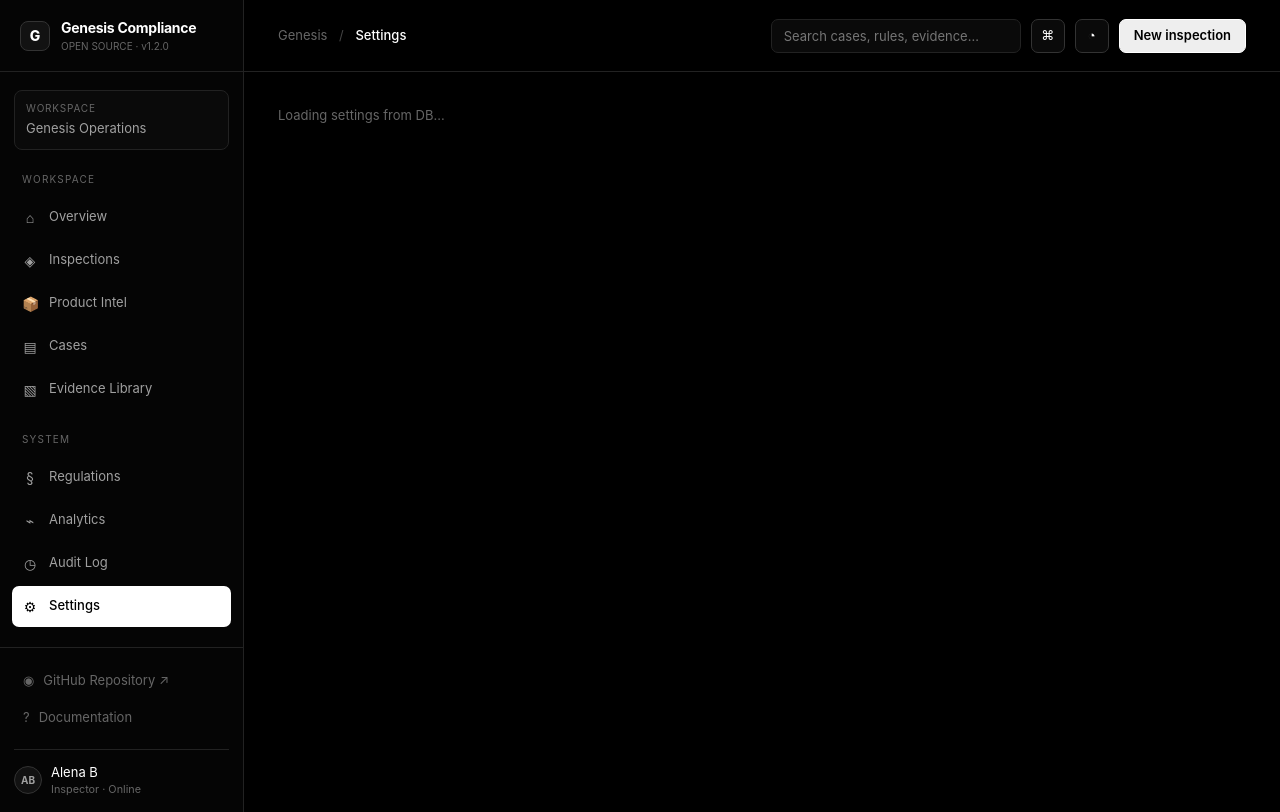
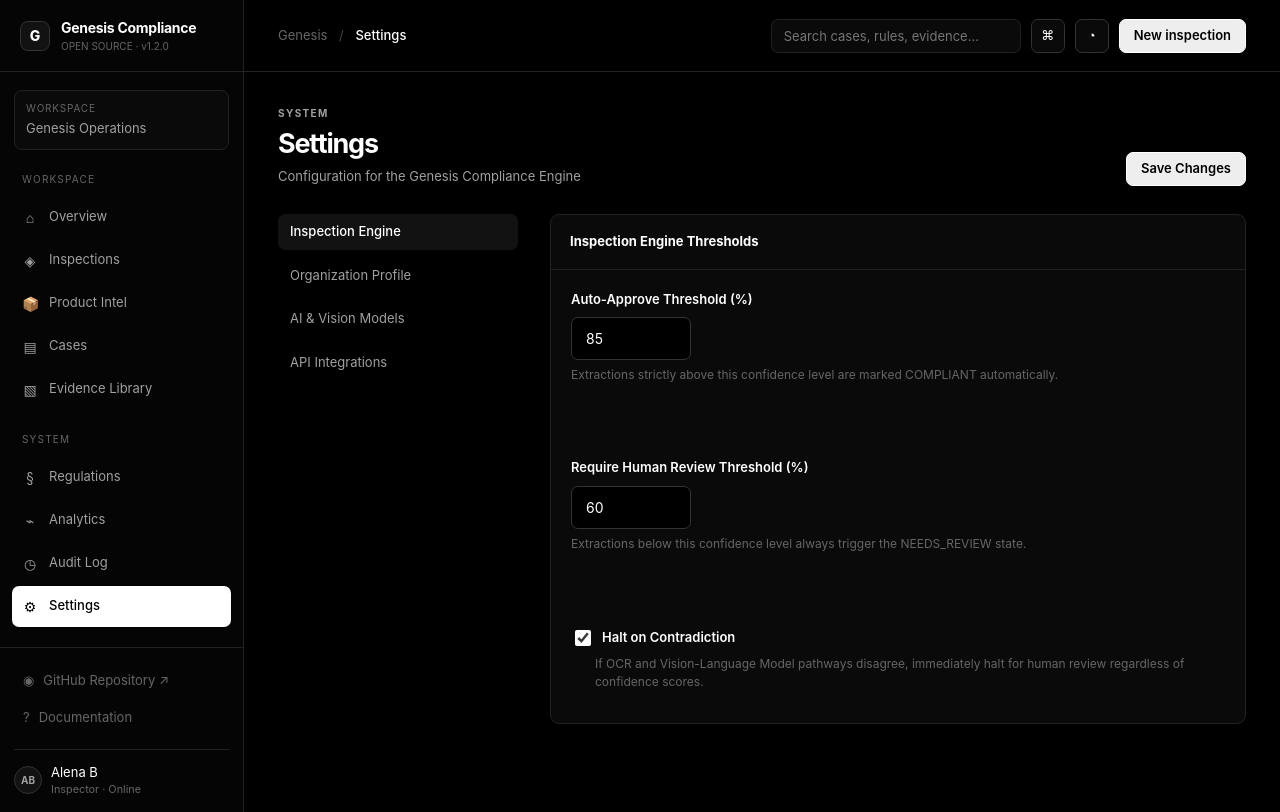
Before and after one commit to alena-tas12/sih2026, a React (Vite) app in the folder apps/web/: page /settings in a window 1280 px wide. Built offline with nearby package versions, Linux system fonts and the light colour scheme; no server answers.

Commit message:
feat: Add tabbed settings views and fix Topbar navigation

```diff
--- a/apps/web/src/components/Topbar.tsx
+++ b/apps/web/src/components/Topbar.tsx
@@ -1,8 +1,10 @@
 import React from 'react';
-import { useLocation } from 'react-router-dom';
+import { useLocation, useNavigate } from 'react-router-dom';
 
 export default function Topbar() {
   const location = useLocation();
+  const navigate = useNavigate();
+
   const path = location.pathname === '/' ? 'Overview' :
                location.pathname.slice(1).charAt(0).toUpperCase() + location.pathname.slice(2);
 
@@ -13,7 +15,7 @@ export default function Topbar() {
         <input className="search" placeholder="Search cases, rules, evidence…" />
         <button className="icon-btn">⌘</button>
         <button className="icon-btn">◔</button>
-        <button className="primary">New inspection</button>
+        <button className="primary" onClick={() => navigate('/inspections')}>New inspection</button>
       </div>
     </header>
   );
--- a/apps/web/src/pages/SettingsPage.tsx
+++ b/apps/web/src/pages/SettingsPage.tsx
@@ -1,6 +1,8 @@
 import React, { useState, useEffect } from 'react';
 
 export default function SettingsPage() {
+  const [activeTab, setActiveTab] = useState('engine');
+
   const [autoApprove, setAutoApprove] = useState(85);
   const [humanReview, setHumanReview] = useState(60);
   const [haltContradiction, setHaltContradiction] = useState(true);
@@ -14,7 +16,8 @@ export default function SettingsPage() {
         if (data.humanReview !== undefined) setHumanReview(data.humanReview);
         if (data.haltContradiction !== undefined) setHaltContradiction(data.haltContradiction);
         setLoading(false);
-      });
+      })
+      .catch(() => setLoading(false));
   }, []);
 
   const handleSave = async () => {
@@ -24,13 +27,22 @@ export default function SettingsPage() {
         headers: { 'Content-Type': 'application/json' },
         body: JSON.stringify({ autoApprove, humanReview, haltContradiction })
       });
-      alert(`Settings successfully saved to database!`);
+      alert(`Settings successfully saved!`);
     } catch (e) {
       alert('Failed to save settings to database.');
     }
   };
 
   if (loading) return <div className="content" style={{ color: 'var(--dim)' }}>Loading settings from DB...</div>;
+
+  const getTabStyle = (tab: string) => ({
+    padding: '8px 12px',
+    borderRadius: '7px',
+    cursor: 'pointer',
+    background: activeTab === tab ? 'var(--panel2)' : 'transparent',
+    fontWeight: activeTab === tab ? 500 : 400,
+    color: activeTab === tab ? 'var(--text)' : 'var(--muted)',
+  });
 
   return (
     <section className="content">
@@ -45,18 +57,19 @@ export default function SettingsPage() {
 
       <div style={{ display: 'grid', gridTemplateColumns: '240px 1fr', gap: '32px' }}>
         <div style={{ display: 'flex', flexDirection: 'column', gap: '8px' }}>
-          <div style={{ padding: '8px 12px', background: 'var(--panel2)', borderRadius: '7px', fontWeight: 500, color: 'var(--text)' }}>Inspection Engine</div>
-          <div style={{ padding: '8px 12px', color: 'var(--muted)', cursor: 'pointer' }}>Organization Profile</div>
-          <div style={{ padding: '8px 12px', color: 'var(--muted)', cursor: 'pointer' }}>AI & Vision Models</div>
-          <div style={{ padding: '8px 12px', color: 'var(--muted)', cursor: 'pointer' }}>API Integrations</div>
+          <div style={getTabStyle('engine')} onClick={() => setActiveTab('engine')}>Inspection Engine</div>
+          <div style={getTabStyle('org')} onClick={() => setActiveTab('org')}>Organization Profile</div>
+          <div style={getTabStyle('models')} onClick={() => setActiveTab('models')}>AI & Vision Models</div>
+          <div style={getTabStyle('api')} onClick={() => setActiveTab('api')}>API Integrations</div>
         </div>
 
         <div className="panel" style={{ alignSelf: 'start' }}>
+          {activeTab === 'engine' && (
+            <>
               <div className="panel-head">
                 <h2 className="panel-title">Inspection Engine Thresholds</h2>
               </div>
               <div className="panel-body" style={{ display: 'flex', flexDirection: 'column', gap: '24px' }}>
-
                 <div>
                   <label style={{ display: 'block', fontWeight: 600, color: 'var(--text)', marginBottom: '8px' }}>
                     Auto-Approve Threshold (%)
@@ -65,18 +78,11 @@ export default function SettingsPage() {
                     type="number"
                     value={autoApprove}
                     onChange={e => setAutoApprove(Number(e.target.value))}
-                style={{
-                  background: 'var(--bg)', border: '1px solid var(--line2)', color: 'var(--text)',
-                  padding: '10px 14px', borderRadius: '7px', width: '120px', fontSize: '14px', outline: 'none'
-                }}
+                    style={{ background: 'var(--bg)', border: '1px solid var(--line2)', color: 'var(--text)', padding: '10px 14px', borderRadius: '7px', width: '120px', fontSize: '14px', outline: 'none' }}
                   />
-              <p style={{ fontSize: '12px', color: 'var(--dim)', marginTop: '6px' }}>
-                Extractions strictly above this confidence level are marked COMPLIANT automatically.
-              </p>
+                  <p style={{ fontSize: '12px', color: 'var(--dim)', marginTop: '6px' }}>Extractions strictly above this confidence level are marked COMPLIANT automatically.</p>
                 </div>
-
                 <hr style={{ border: 'none', borderTop: '1px solid var(--line)' }} />
-
                 <div>
                   <label style={{ display: 'block', fontWeight: 600, color: 'var(--text)', marginBottom: '8px' }}>
                     Require Human Review Threshold (%)
@@ -85,18 +91,11 @@ export default function SettingsPage() {
                     type="number"
                     value={humanReview}
                     onChange={e => setHumanReview(Number(e.target.value))}
-                style={{
-                  background: 'var(--bg)', border: '1px solid var(--line2)', color: 'var(--text)',
-                  padding: '10px 14px', borderRadius: '7px', width: '120px', fontSize: '14px', outline: 'none'
-                }}
+                    style={{ background: 'var(--bg)', border: '1px solid var(--line2)', color: 'var(--text)', padding: '10px 14px', borderRadius: '7px', width: '120px', fontSize: '14px', outline: 'none' }}
                   />
-              <p style={{ fontSize: '12px', color: 'var(--dim)', marginTop: '6px' }}>
-                Extractions below this confidence level always trigger the NEEDS_REVIEW state.
-              </p>
+                  <p style={{ fontSize: '12px', color: 'var(--dim)', marginTop: '6px' }}>Extractions below this confidence level always trigger the NEEDS_REVIEW state.</p>
                 </div>
-
                 <hr style={{ border: 'none', borderTop: '1px solid var(--line)' }} />
-
                 <div>
                   <label style={{ display: 'flex', alignItems: 'center', gap: '8px', fontWeight: 600, color: 'var(--text)' }}>
                     <input
@@ -111,8 +110,98 @@ export default function SettingsPage() {
                     If OCR and Vision-Language Model pathways disagree, immediately halt for human review regardless of confidence scores.
                   </p>
                 </div>
+              </div>
+            </>
+          )}
 
+          {activeTab === 'org' && (
+            <>
+              <div className="panel-head">
+                <h2 className="panel-title">Organization Profile</h2>
               </div>
+              <div className="panel-body" style={{ display: 'flex', flexDirection: 'column', gap: '24px' }}>
+                <div>
+                  <label style={{ display: 'block', fontWeight: 600, color: 'var(--text)', marginBottom: '8px' }}>Workspace Name</label>
+                  <input type="text" className="search" style={{ width: '100%', maxWidth: '400px' }} defaultValue="Genesis Operations" />
+                </div>
+                <div>
+                  <label style={{ display: 'block', fontWeight: 600, color: 'var(--text)', marginBottom: '8px' }}>Legal Metrology Node ID</label>
+                  <input type="text" className="search" style={{ width: '100%', maxWidth: '400px' }} defaultValue="NODE-IND-TN-04" disabled />
+                  <p style={{ fontSize: '12px', color: 'var(--dim)', marginTop: '6px' }}>Immutable identifier registered with the central grid.</p>
+                </div>
+                <div>
+                  <label style={{ display: 'block', fontWeight: 600, color: 'var(--text)', marginBottom: '8px' }}>Regional Jurisdiction</label>
+                  <select style={{ width: '100%', maxWidth: '400px', height: '36px', background: 'var(--bg)', color: 'var(--text)', border: '1px solid var(--line2)', borderRadius: '7px', padding: '0 12px' }}>
+                    <option>Tamil Nadu</option>
+                    <option>Karnataka</option>
+                    <option>Maharashtra</option>
+                    <option>Delhi NCR</option>
+                  </select>
+                </div>
+              </div>
+            </>
+          )}
+
+          {activeTab === 'models' && (
+            <>
+              <div className="panel-head">
+                <h2 className="panel-title">AI & Vision Models</h2>
+              </div>
+              <div className="panel-body" style={{ display: 'flex', flexDirection: 'column', gap: '24px' }}>
+                <div>
+                  <label style={{ display: 'block', fontWeight: 600, color: 'var(--text)', marginBottom: '8px' }}>Primary OCR Engine</label>
+                  <select style={{ width: '100%', maxWidth: '400px', height: '36px', background: 'var(--bg)', color: 'var(--text)', border: '1px solid var(--line2)', borderRadius: '7px', padding: '0 12px' }}>
+                    <option>PaddleOCR v4 (Default)</option>
+                    <option>Tesseract 5</option>
+                    <option>Google Cloud Vision</option>
+                  </select>
+                  <p style={{ fontSize: '12px', color: 'var(--dim)', marginTop: '6px' }}>Used for bounding box text extraction.</p>
+                </div>
+                <div>
+                  <label style={{ display: 'block', fontWeight: 600, color: 'var(--text)', marginBottom: '8px' }}>Secondary OCR-Free Vision Model</label>
+                  <select style={{ width: '100%', maxWidth: '400px', height: '36px', background: 'var(--bg)', color: 'var(--text)', border: '1px solid var(--line2)', borderRadius: '7px', padding: '0 12px' }}>
+                    <option>Donut VLM (Default)</option>
+                    <option>Qwen-VL</option>
+                    <option>LLaVA</option>
+                  </select>
+                  <p style={{ fontSize: '12px', color: 'var(--dim)', marginTop: '6px' }}>Used for layout-agnostic JSON structured extraction.</p>
+                </div>
+                <div>
+                  <label style={{ display: 'flex', alignItems: 'center', gap: '8px', fontWeight: 600, color: 'var(--text)' }}>
+                    <input type="checkbox" defaultChecked style={{ accentColor: 'var(--text)', width: '16px', height: '16px' }} />
+                    Enable Active Learning Telemetry
+                  </label>
+                  <p style={{ fontSize: '12px', color: 'var(--dim)', marginTop: '6px', paddingLeft: '24px' }}>
+                    Automatically push human-overridden cases to the dataset queue for future model fine-tuning.
+                  </p>
+                </div>
+              </div>
+            </>
+          )}
+
+          {activeTab === 'api' && (
+            <>
+              <div className="panel-head">
+                <h2 className="panel-title">API Integrations</h2>
+              </div>
+              <div className="panel-body" style={{ display: 'flex', flexDirection: 'column', gap: '24px' }}>
+                <div>
+                  <label style={{ display: 'block', fontWeight: 600, color: 'var(--text)', marginBottom: '8px' }}>Central Master Database URL</label>
+                  <input type="text" className="search" style={{ width: '100%', maxWidth: '400px' }} defaultValue="https://master.lm-grid.gov.in/api/v1/sync" />
+                </div>
+                <div>
+                  <label style={{ display: 'block', fontWeight: 600, color: 'var(--text)', marginBottom: '8px' }}>Cross-Location Verification Endpoint</label>
+                  <input type="text" className="search" style={{ width: '100%', maxWidth: '400px' }} defaultValue="https://nodes.genesis-network.local/verify" />
+                </div>
+                <hr style={{ border: 'none', borderTop: '1px solid var(--line)' }} />
+                <div>
+                  <h3 style={{ fontSize: '14px', margin: '0 0 12px 0' }}>Generate Access Token</h3>
+                  <p style={{ fontSize: '12px', color: 'var(--dim)', marginBottom: '12px' }}>Create an API token to allow external ERP systems to push Product Master data to this node.</p>
+                  <button className="outline">Generate New Token</button>
+                </div>
+              </div>
+            </>
+          )}
         </div>
       </div>
     </section>
```
Lines whose indentation alone changed are shown as unchanged.
